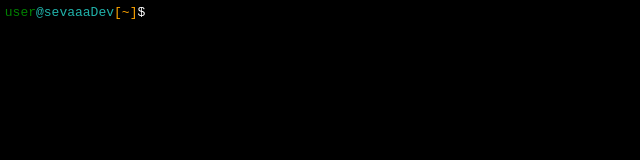
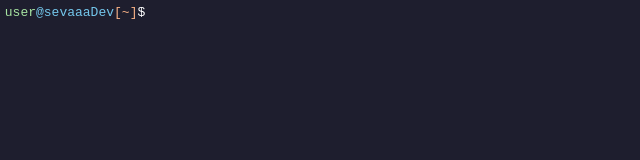
Before and after one commit to shev-andry/personalWebsite, a plain HTML site: page index.html in a window 1280 px wide. Shown: the whole page, without its empty margins (0-640 px from the left). Drawn offline with Linux system fonts and the light colour scheme.

Commit message:
change the color

```diff
--- a/style.css
+++ b/style.css
@@ -7,7 +7,7 @@
 body {
   font-family: monospace;
   color: white;
-  background-color: black;
+  background-color: #1e1e2e;
   padding: 0.3rem;
 }
 
@@ -18,19 +18,19 @@ body {
 }
 
 .user {
-  color: green;
+  color: #a6e3a1;
 }
 
 .host {
-  color: lightseagreen;
+  color: #74c7ec;
 }
 
 .dir {
-  color: orange;
+  color: #fab387;
 }
 
 input {
-  background-color: black;
+  background-color: #1e1e2e;
   border: none;
   color: white;
 }
```
